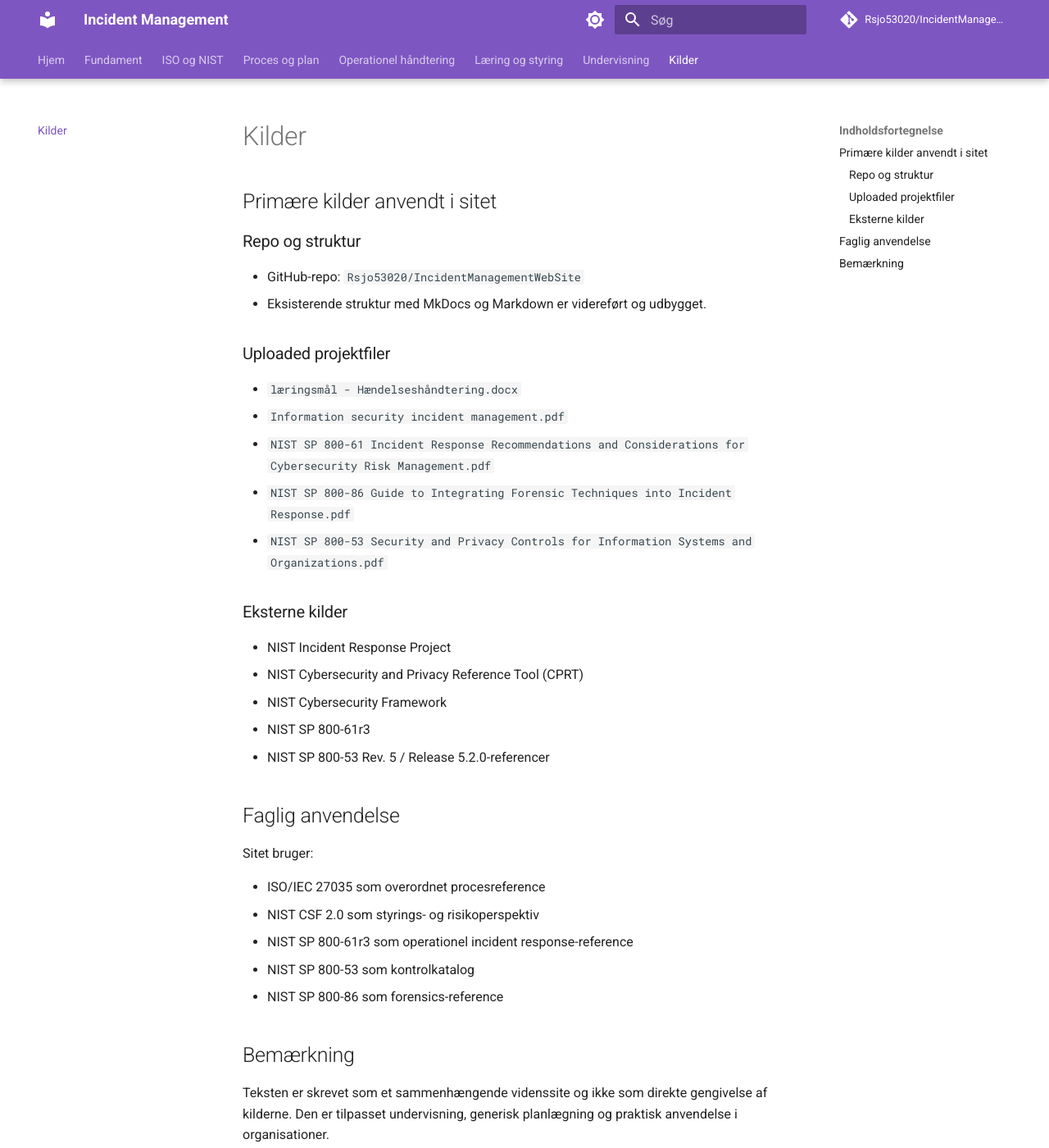
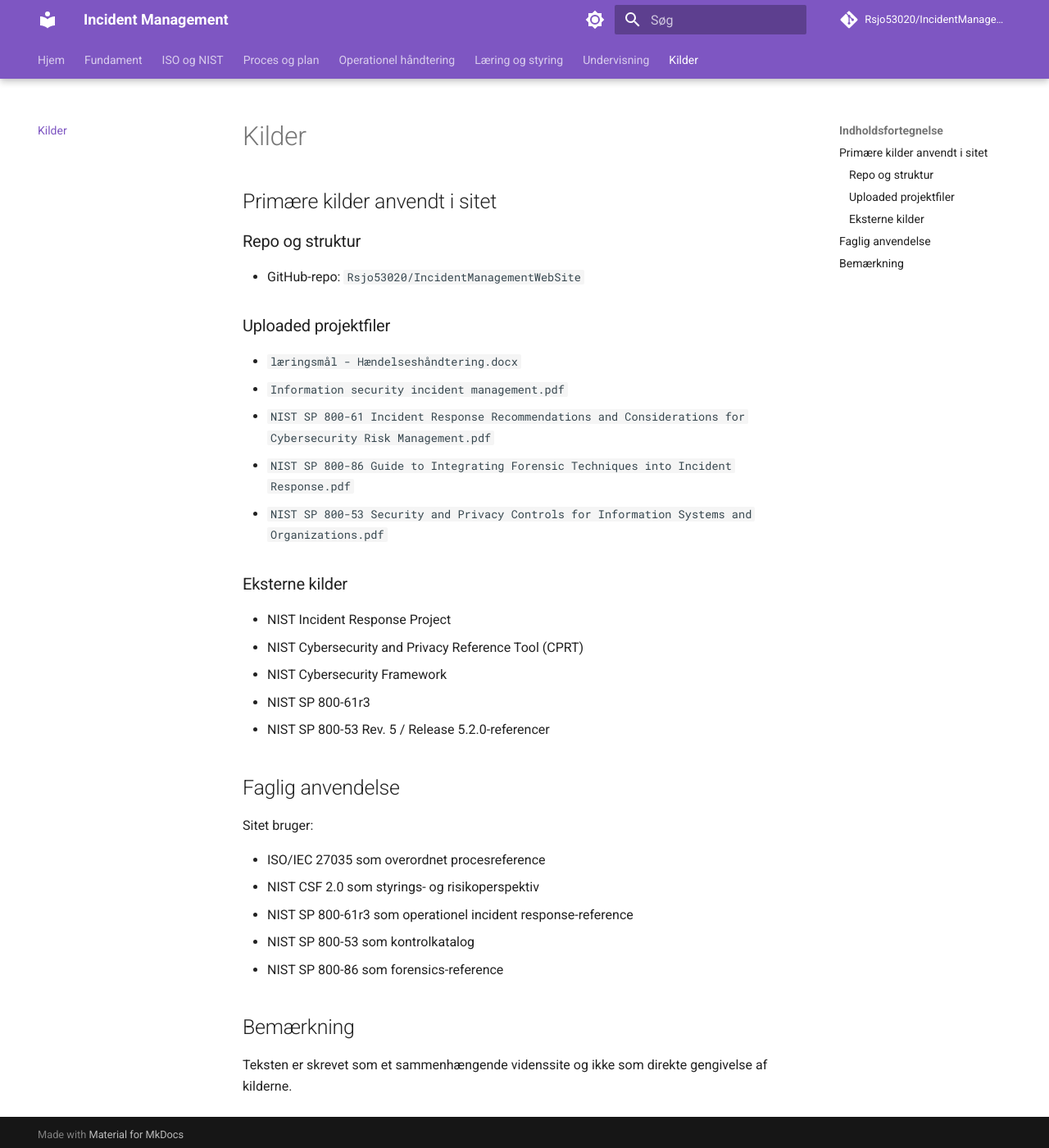
Before and after one commit to Rsjo53020/IncidentManagementWebSite, an MkDocs documentation site: the page built from docs/kilder.md, in a window 1280 px wide and 1400 px high. Shown: the whole window at 82% size. Built offline with MkDocs 1.6.1 and Material for MkDocs 9.7.7, drawn with Linux system fonts in a browser that asks for light colours; comment, search, counter and statistics services are not loaded.

Commit message:
Remove redundant notes on project structure and streamline content for clarity

```diff
--- a/docs/kilder.md
+++ b/docs/kilder.md
@@ -4,7 +4,6 @@
 
 ### Repo og struktur
 - GitHub-repo: `Rsjo53020/IncidentManagementWebSite`
-- Eksisterende struktur med MkDocs og Markdown er videreført og udbygget.
 
 ### Uploaded projektfiler
 - `læringsmål - Hændelseshåndtering.docx`
@@ -32,4 +31,4 @@ Sitet bruger:
 
 ## Bemærkning
 
-Teksten er skrevet som et sammenhængende videnssite og ikke som direkte gengivelse af kilderne. Den er tilpasset undervisning, generisk planlægning og praktisk anvendelse i organisationer.
+Teksten er skrevet som et sammenhængende videnssite og ikke som direkte gengivelse af kilderne.
```
